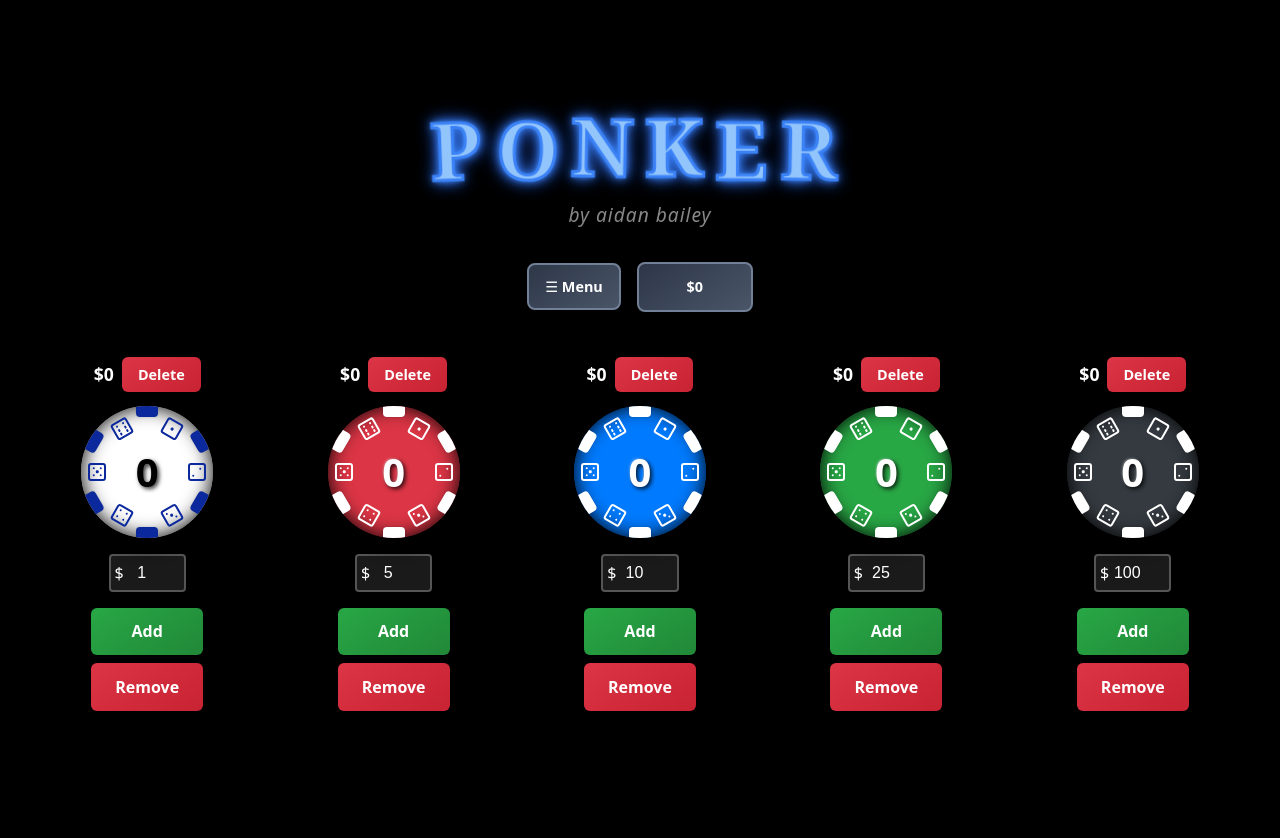
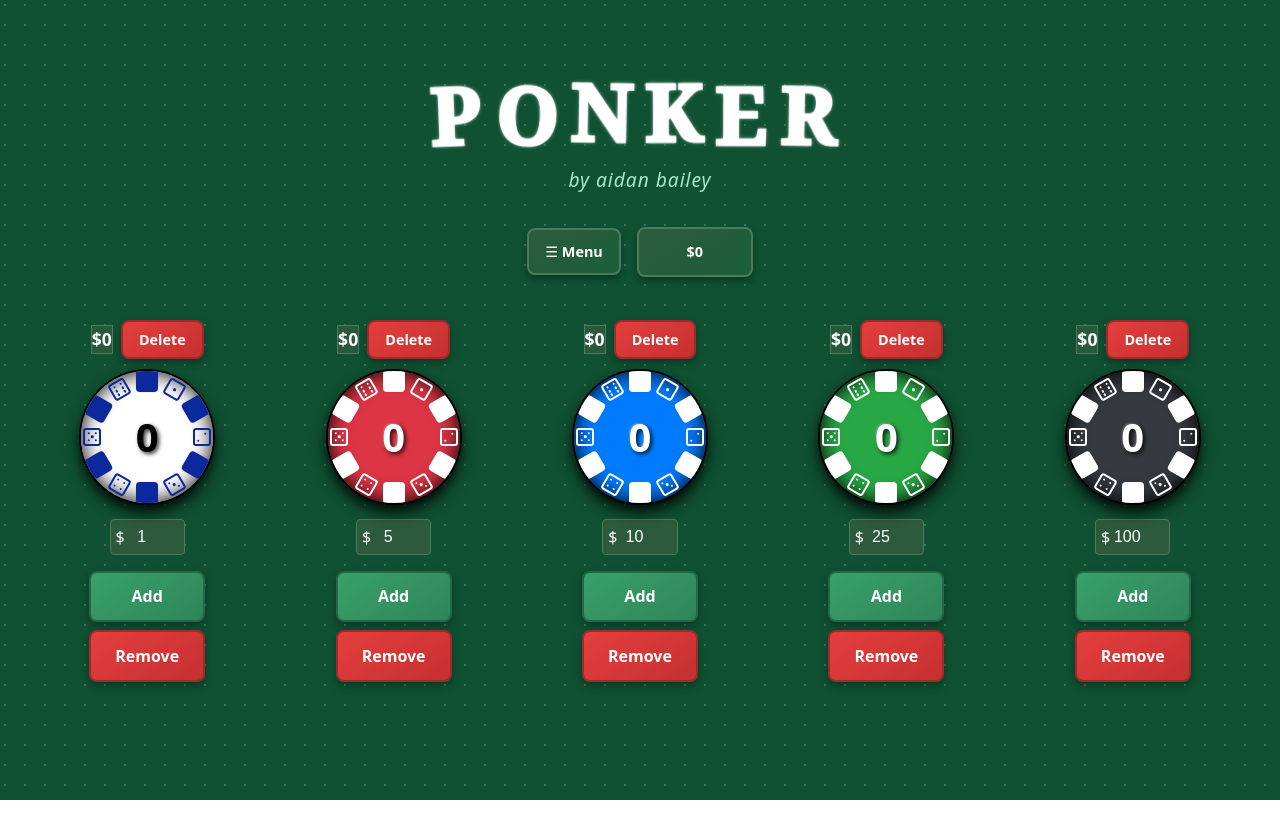
Before and after one commit to aidanlbailey/ponker, a React (Vite) app: page / in a window 1280 px wide. Shown: the top 838 px of the page. After the commit the page ends 800 px from the top, so only its background shows below. Built offline with nearby package versions, Linux system fonts and the light colour scheme.

Commit message:
fat style changes

```diff
--- a/src/App.css
+++ b/src/App.css
@@ -96,6 +96,9 @@ body {
   justify-content: center;
   align-items: center;
   min-height: 100vh;
+  width: 100vw;
+  height: 100vh;
+  overflow-x: hidden;
 }
 
 /* Light mode styles */
@@ -105,7 +108,7 @@ body.light-mode {
 }
 
 .light-mode .app {
-  background-color: #f8f9fa;
+  background-color: transparent;
 }
 
 .light-mode .title {
@@ -282,16 +285,16 @@ body.light-mode {
 /* Felt mode styles */
 body.felt-mode {
   background-color: #0f5132;
-  color: #ffffff;
-}
-
-.felt-mode .app {
-  background-color: #0f5132;
   background-image:
     radial-gradient(circle at 25% 25%, rgba(255, 255, 255, 0.1) 1px, transparent 1px),
     radial-gradient(circle at 75% 75%, rgba(255, 255, 255, 0.1) 1px, transparent 1px);
   background-size: 20px 20px;
   background-position: 0 0, 10px 10px;
+  color: #ffffff;
+}
+
+.felt-mode .app {
+  background-color: transparent;
 }
 
 .felt-mode .title {
@@ -469,10 +472,25 @@ body.felt-mode {
 #root {
   background-color: #000000;
   min-height: 100vh;
-  width: 100%;
+  width: 100vw;
+  height: 100vh;
   display: flex;
   justify-content: center;
   align-items: center;
+  overflow-x: hidden;
+}
+
+.light-mode #root {
+  background-color: #f8f9fa;
+}
+
+.felt-mode #root {
+  background-color: #0f5132;
+  background-image:
+    radial-gradient(circle at 25% 25%, rgba(255, 255, 255, 0.1) 1px, transparent 1px),
+    radial-gradient(circle at 75% 75%, rgba(255, 255, 255, 0.1) 1px, transparent 1px);
+  background-size: 20px 20px;
+  background-position: 0 0, 10px 10px;
 }
 
 .app {
@@ -481,7 +499,8 @@ body.felt-mode {
   justify-content: center;
   align-items: center;
   min-height: 100vh;
-  width: 100%;
+  width: 100vw;
+  height: 100vh;
   max-width: 1200px;
   padding: 2rem;
   background-color: #000000;
@@ -1248,19 +1267,22 @@ body.felt-mode {
 
 .delete-chip-btn {
   padding: 0.5rem 1rem;
-  background: linear-gradient(145deg, #dc3545, #c82333);
+  background: linear-gradient(145deg, #e53e3e, #c53030);
   color: white;
-  border: none;
-  border-radius: 6px;
+  border: 2px solid #9b2c2c;
+  border-radius: 8px;
   cursor: pointer;
   font-size: 0.9rem;
   font-weight: bold;
   transition: all 0.2s ease;
+  box-shadow: 0 4px 8px rgba(0, 0, 0, 0.3);
 }
 
 .delete-chip-btn:hover {
   transform: translateY(-2px);
-  box-shadow: 0 4px 8px rgba(220, 53, 69, 0.3);
+  box-shadow: 0 6px 12px rgba(0, 0, 0, 0.4);
+  border-color: #742a2a;
+  background: linear-gradient(145deg, #c53030, #e53e3e);
 }
 
 .delete-chip-btn:active {
@@ -1507,13 +1529,15 @@ body.felt-mode {
 .add-btn, .remove-btn {
   padding: 0.8rem 1.5rem;
   border: none;
-  border-radius: 6px;
+  border-radius: 8px;
   font-size: 1rem;
   font-weight: bold;
   cursor: pointer;
   transition: all 0.2s ease;
   flex: 1;
   min-width: 80px;
+  box-shadow: 0 4px 8px rgba(0, 0, 0, 0.3);
+  border: 2px solid transparent;
 }
 
 /* Mobile responsive button adjustments - REMOVED to prevent chip design issues */
@@ -1539,23 +1563,29 @@ body.felt-mode {
 } */
 
 .add-btn {
-  background: linear-gradient(145deg, #28a745, #218838);
+  background: linear-gradient(145deg, #38a169, #2f855a);
   color: white;
+  border-color: #276749;
 }
 
 .add-btn:hover {
   transform: translateY(-2px);
-  box-shadow: 0 4px 8px rgba(40, 167, 69, 0.3);
+  box-shadow: 0 6px 12px rgba(0, 0, 0, 0.4);
+  border-color: #1c5a3a;
+  background: linear-gradient(145deg, #2f855a, #38a169);
 }
 
 .remove-btn {
-  background: linear-gradient(145deg, #dc3545, #c82333);
+  background: linear-gradient(145deg, #e53e3e, #c53030);
   color: white;
+  border-color: #9b2c2c;
 }
 
 .remove-btn:hover {
   transform: translateY(-2px);
-  box-shadow: 0 4px 8px rgba(220, 53, 69, 0.3);
+  box-shadow: 0 6px 12px rgba(0, 0, 0, 0.4);
+  border-color: #742a2a;
+  background: linear-gradient(145deg, #c53030, #e53e3e);
 }
 
 .add-btn:active, .remove-btn:active {
@@ -2153,8 +2183,7 @@ body.felt-mode {
   overflow: hidden;
   box-shadow:
     0 0 0 2px #000000,
-    inset 0 0 20px #000000,
-    0 8px 16px #000000;
+    inset 0 0 20px #000000;
 }
 
 /* Classic dice poker chip design styles */
--- a/src/App.jsx
+++ b/src/App.jsx
@@ -89,14 +89,15 @@ function App() {
   const [theme, setTheme] = useState(() => {
     try {
       const savedTheme = localStorage.getItem('ponker-theme')
-      return savedTheme || 'dark'
+      return savedTheme || 'felt'
     } catch (err) {
       console.error('Failed to load theme from localStorage:', err)
-      return 'dark'
+      return 'felt'
     }
   })
   const [fallingChips, setFallingChips] = useState([])
   const [risingChips, setRisingChips] = useState([])
+  const [activeAnimations, setActiveAnimations] = useState(0)
   const [screenSize, setScreenSize] = useState(() => {
     const width = window.innerWidth
     if (width <= 480) return 'small'
@@ -141,21 +142,27 @@ function App() {
         return {
           ...baseStyle,
           WebkitTextStroke: `1.5px ${strokeColor}`,
-          textShadow: `0 0 2px ${shadowColor}, 0 0 4px ${shadowColor}`,
+          textShadow: theme === 'felt'
+            ? `0 0 1px ${shadowColor}, 0 0 2px ${shadowColor}`
+            : `0 0 2px ${shadowColor}, 0 0 4px ${shadowColor}`,
           fontWeight: '900'
         }
       case 'medium':
         return {
           ...baseStyle,
           WebkitTextStroke: `2px ${strokeColor}`,
-          textShadow: `0 0 3px ${shadowColor}, 0 0 6px ${shadowColor}`,
+          textShadow: theme === 'felt'
+            ? `0 0 1px ${shadowColor}, 0 0 3px ${shadowColor}`
+            : `0 0 3px ${shadowColor}, 0 0 6px ${shadowColor}`,
           fontWeight: '900'
         }
       default: // large
         return {
           ...baseStyle,
           WebkitTextStroke: `3px ${strokeColor}`,
-          textShadow: `0 0 5px ${shadowColor}, 0 0 10px ${shadowColor}, 0 0 15px ${shadowColor}, 0 0 20px ${outerShadowColor}`
+          textShadow: theme === 'felt'
+            ? `0 0 2px ${shadowColor}, 0 0 4px ${shadowColor}`
+            : `0 0 5px ${shadowColor}, 0 0 10px ${shadowColor}, 0 0 15px ${shadowColor}, 0 0 20px ${outerShadowColor}`
         }
     }
   }
@@ -345,6 +352,34 @@ function App() {
     return () => window.removeEventListener('resize', handleResize)
   }, [])
 
+  // Disable scrolling when animations are active
+  useEffect(() => {
+    const preventScroll = (e) => {
+      e.preventDefault()
+    }
+
+    if (activeAnimations > 0) {
+      document.body.style.overflowY = 'scroll' // Keep scrollbar visible
+      document.addEventListener('wheel', preventScroll, { passive: false })
+      document.addEventListener('touchmove', preventScroll, { passive: false })
+      document.addEventListener('keydown', (e) => {
+        if (e.key === 'ArrowUp' || e.key === 'ArrowDown' || e.key === 'PageUp' || e.key === 'PageDown' || e.key === 'Home' || e.key === 'End') {
+          e.preventDefault()
+        }
+      })
+    } else {
+      document.body.style.overflowY = 'auto'
+      document.removeEventListener('wheel', preventScroll)
+      document.removeEventListener('touchmove', preventScroll)
+    }
+
+    return () => {
+      document.body.style.overflowY = 'auto'
+      document.removeEventListener('wheel', preventScroll)
+      document.removeEventListener('touchmove', preventScroll)
+    }
+  }, [activeAnimations])
+
   // Mouse avoidance effect for title letters
   const handleMouseMove = (e) => {
     const rect = e.currentTarget.getBoundingClientRect()
@@ -557,10 +592,10 @@ function App() {
     }
 
     // Randomize toss X and rotation
-    const tossX = `${(Math.random() - 0.5) * 80}px` // -40px to +40px
-    const tossRot = `${360 + Math.random() * 360}deg` // 360deg to 720deg
-    const animationDuration = 0.8 + Math.random() * 0.4 // Between 0.8s and 1.2s
-    const startDelay = Math.random() * 0.2 // Random start delay up to 0.2s
+    const tossX = `${(Math.random() - 0.5) * 500}px` // -250px to +250px
+    const tossRot = `${(Math.random() - 0.5) * 1440}deg` // -720deg to +720deg
+    const animationDuration = 1.2 + Math.random() * 0.4 // Between 1.2s and 1.6s
+    const startDelay = 0
 
     const newFallingChip = {
       id: fallingChipId,
@@ -576,10 +611,12 @@ function App() {
     }
 
     setFallingChips(prev => [...prev, newFallingChip])
+    setActiveAnimations(prev => prev + 1)
 
     // Remove the falling chip after animation completes
     setTimeout(() => {
       setFallingChips(prev => prev.filter(fc => fc.id !== fallingChipId))
+      setActiveAnimations(prev => prev - 1)
     }, (animationDuration + startDelay) * 1000)
 
     // Update the actual chip count
@@ -612,11 +649,11 @@ function App() {
         top = `${rect.top + rect.height / 2 - offset}px`
       }
 
-      // Randomize toss X and rotation
-      const tossX = `${(Math.random() - 0.5) * 80}px` // -40px to +40px
-      const tossRot = `${-360 - Math.random() * 360}deg` // -360deg to -720deg
-      const animationDuration = 0.8 + Math.random() * 0.4 // Between 0.8s and 1.2s
-      const startDelay = Math.random() * 0.2 // Random start delay up to 0.2s
+          // Randomize toss X and rotation
+    const tossX = `${(Math.random() - 0.5) * 500}px` // -250px to +250px
+    const tossRot = `${(Math.random() - 0.5) * 1440}deg` // -720deg to +720deg
+    const animationDuration = 2.0 + Math.random() * 0.6 // Between 2.0s and 2.6s (slower)
+    const startDelay = 0
 
       const newRisingChip = {
         id: risingChipId,
@@ -632,10 +669,12 @@ function App() {
       }
 
       setRisingChips(prev => [...prev, newRisingChip])
+      setActiveAnimations(prev => prev + 1)
 
       // Remove the rising chip after animation completes
       setTimeout(() => {
         setRisingChips(prev => prev.filter(rc => rc.id !== risingChipId))
+        setActiveAnimations(prev => prev - 1)
       }, (animationDuration + startDelay) * 1000)
     }
 
@@ -1347,8 +1386,8 @@ function App() {
                 '--edge-rect-size': '22px',
                 '--dice-size': '14px',
                 '--dot-size': '2.5px',
-                '--edge-distance': '50px',
-                '--rect-edge-distance': '66px'
+                '--edge-distance': '55px',
+                '--rect-edge-distance': '56px'
               }}
               title="Click to change color (desktop) or long press (mobile), swipe down to add/swipe up to remove"
               onTouchStart={(e) => handleTouchStart(e, chipId)}
@@ -1466,8 +1505,8 @@ function App() {
                     '--edge-rect-size': '22px',
                     '--dice-size': '14px',
                     '--dot-size': '2.5px',
-                    '--edge-distance': '50px',
-                    '--rect-edge-distance': '66px'
+                    '--edge-distance': '55px',
+                    '--rect-edge-distance': '56px'
                   }}
                 >
                   {/* Classic dice poker chip design for falling chip */}
@@ -1570,8 +1609,8 @@ function App() {
                     '--edge-rect-size': '22px',
                     '--dice-size': '14px',
                     '--dot-size': '2.5px',
-                    '--edge-distance': '50px',
-                    '--rect-edge-distance': '66px'
+                    '--edge-distance': '55px',
+                    '--rect-edge-distance': '56px'
                   }}
                 >
                   {/* Classic dice poker chip design for rising chip */}
```
